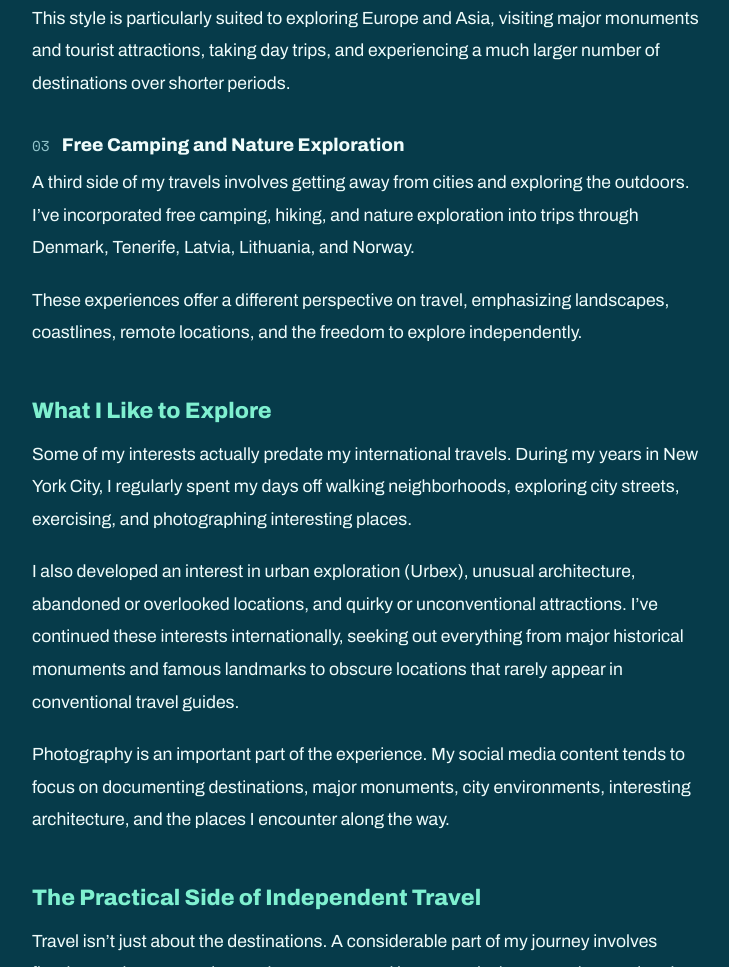
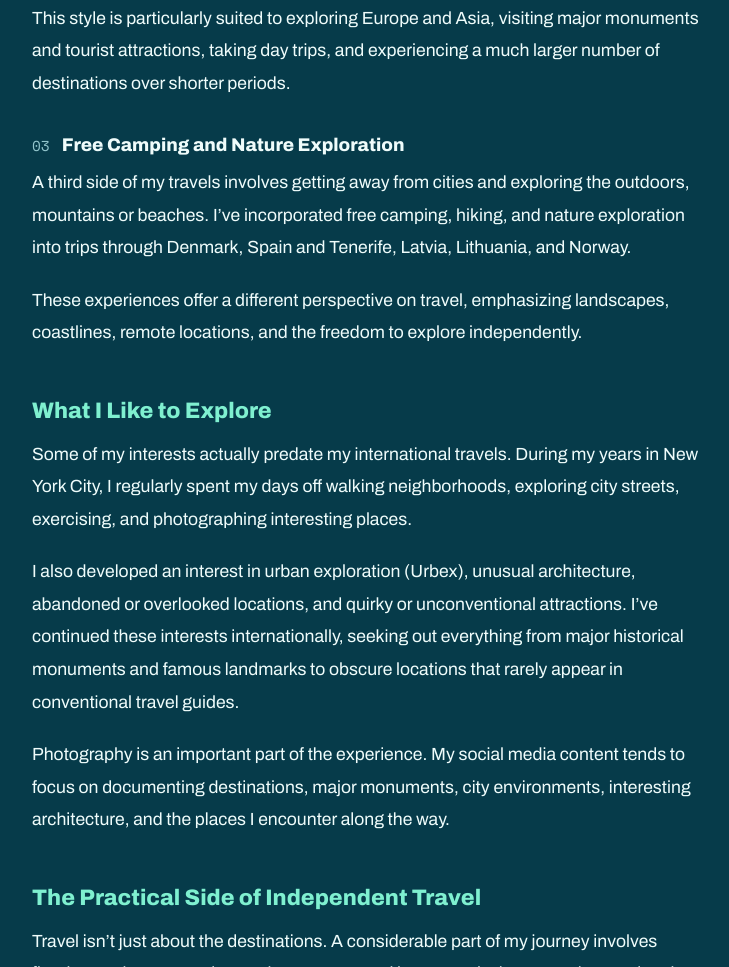
Before and after one commit to solovagabond-cloud/solovagabond, a plain HTML site: page index.html in a window 1280 px wide. Shown: the part 2325-3292 px from the top of the page, without its empty margins (52-781 px from the left). Drawn offline with nearby package versions, Linux system fonts and the light colour scheme.

Commit message:
Add files via upload

```diff
--- a/index.html
+++ b/index.html
@@ -74,7 +74,7 @@ ul.tags{list-style:none;padding:0;margin:1.5rem 0 2rem}
 <p>This style is particularly suited to exploring Europe and Asia, visiting major monuments and tourist attractions, taking day trips, and experiencing a much larger number of destinations over shorter periods.</p>
 
 <h3><span class="num">03</span>Free Camping and Nature Exploration</h3>
-<p>A third side of my travels involves getting away from cities and exploring the outdoors. I’ve incorporated free camping, hiking, and nature exploration into trips through Denmark, Tenerife, Latvia, Lithuania, and Norway.</p>
+<p>A third side of my travels involves getting away from cities and exploring the outdoors, mountains or beaches. I’ve incorporated free camping, hiking, and nature exploration into trips through Denmark, Spain and Tenerife, Latvia, Lithuania, and Norway.</p>
 <p>These experiences offer a different perspective on travel, emphasizing landscapes, coastlines, remote locations, and the freedom to explore independently.</p>
 
 <h2>What I Like to Explore</h2>
```
